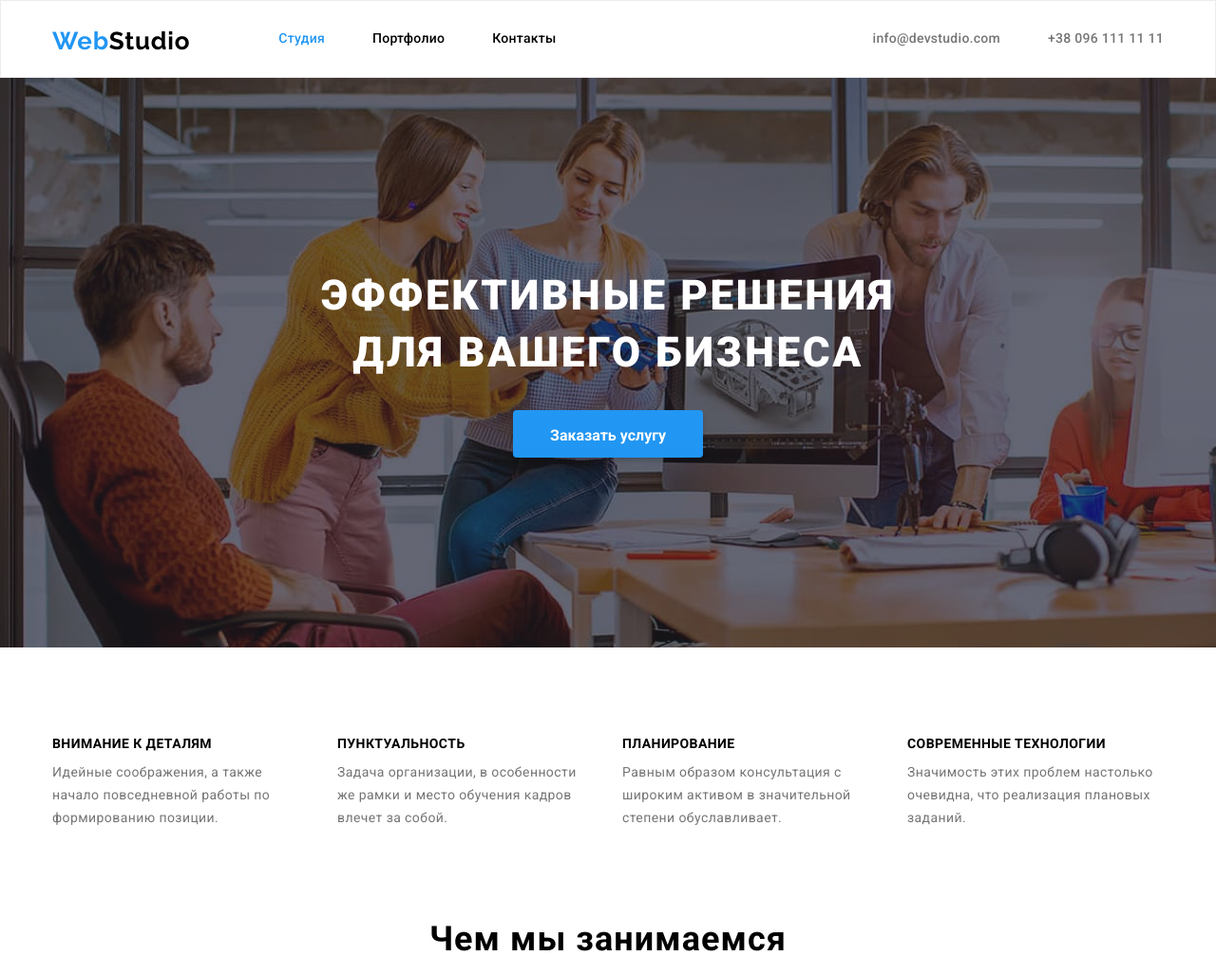
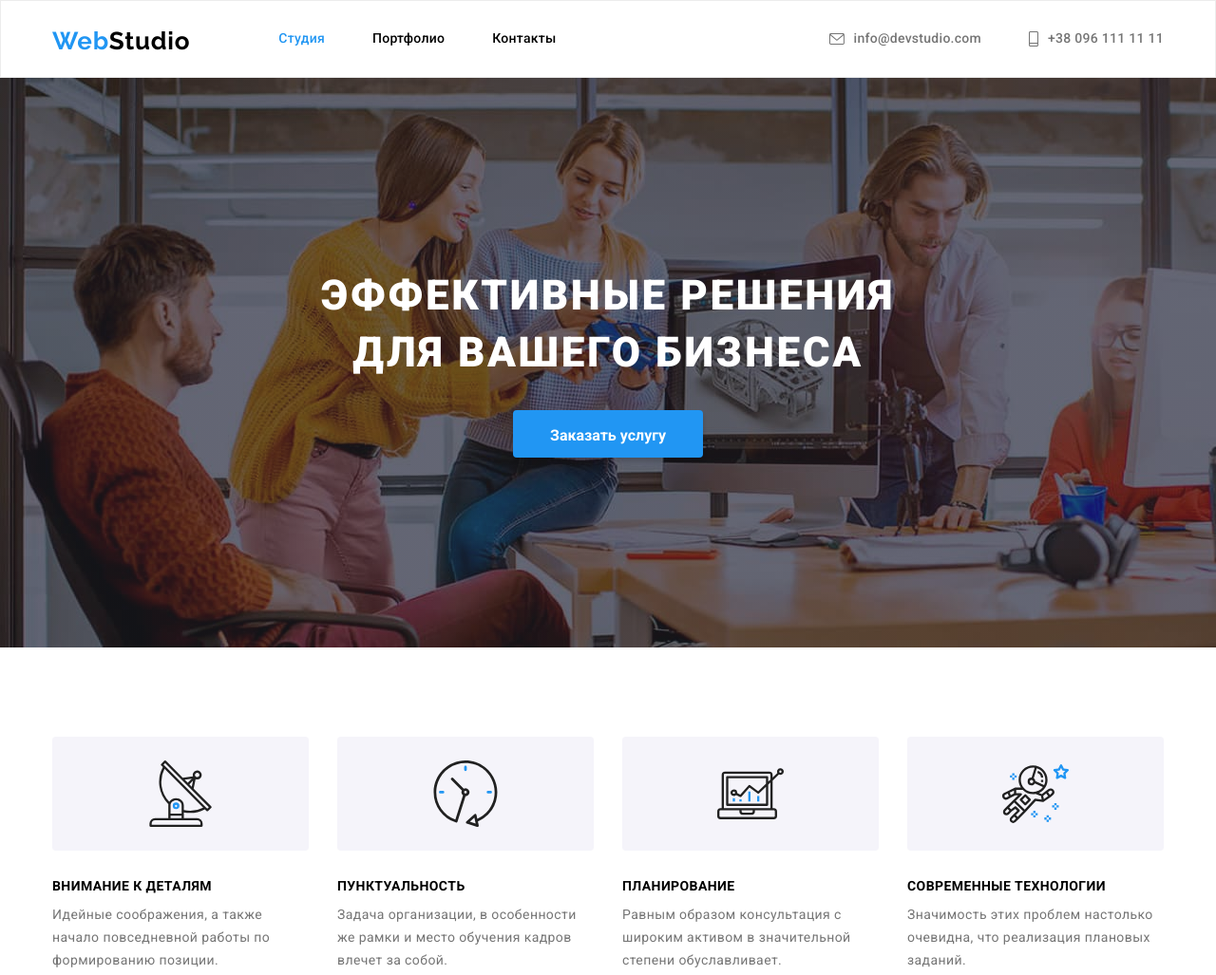
Before and after one commit to TheHoustonJr/goit-markup-hw-04, a plain HTML site: page index.html in a window 1280 px wide. Shown: the top 1027 px of the page at 95% size. Drawn offline with nearby package versions, Linux system fonts and the light colour scheme.

Commit message:
hw04-nightwork

```diff
--- a/css/styles.css
+++ b/css/styles.css
@@ -95,10 +95,19 @@ body {
   list-style-type: none;
 }
 
+.header-nav {
+  display: flex;
+}
+
 .header-list {
   display: flex;
   margin-left: 93px;
   align-items: center;
+}
+
+.header-item {
+  padding-top: 32px;
+  padding-bottom: 32px;
 }
 
 .header-list .header-item:not(:last-child) {
@@ -114,6 +123,10 @@ body {
   color: var(--blue-clr);
 }
 
+.header-mail:hover .link-svg {
+  fill: var;
+}
+
 .header-list .header-item {
   font-family: var(--main-font);
   font-weight: 500;
@@ -122,37 +135,42 @@ body {
   letter-spacing: 0.02em;
 }
 
-.header-mail,
-.header-phone {
-  color: var(--secondary-clr);
-}
-
-.header-mail:hover,
-.header-mail:focus,
-.header-phone:hover,
-.header-phone:focus {
+.header-navigation:hover,
+.header-navigation:focus {
   color: var(--blue-clr);
 }
 
-.header-info {
+.auth-nav {
+  align-items: center;
+  margin-left: auto;
+  display: flex;
+}
+
+.header-info:not(:first-child) {
+  padding-left: 50px;
+}
+
+.header-navigation {
+  color: var(--secondary-clr);
   font-family: var(--main-font);
   font-weight: 500;
   font-size: 14px;
   line-height: 1.14;
   letter-spacing: 0.02em;
-}
-
-.header-nav {
+  padding-top: 32px;
+  padding-bottom: 32px;
+  align-items: center;
   display: flex;
 }
 
-.auth-nav {
-  align-items: center;
-  margin-left: auto;
+.link-svg {
+  fill: #757575;
+  margin-right: 10px;
 }
 
-.header-nav .header-info + .header-info {
-  margin-left: 50px;
+.header-navigation:hover .link-svg,
+.header-navigation:focus .link-svg {
+  fill: var(--blue-clr);
 }
 
 /* Баннер */
@@ -248,6 +266,33 @@ body {
   margin-right: 30px;
 }
 
+.antenna::before {
+  background-image: url(../images/svg/antenna.svg);
+}
+
+.clock::before {
+  background-image: url(../images/svg/clock.svg);
+}
+
+.notebook::before {
+  background-image: url(../images/svg/notebook.svg);
+}
+
+.astronaut::before {
+  background-image: url(../images/svg/astronaut.svg);
+}
+
+.paragraph-item::before {
+  display: block;
+  content: "";
+  background-color: #f5f4fa;
+  width: 270px;
+  height: 120px;
+  background-repeat: no-repeat;
+  background-position: center;
+  margin-bottom: 30px;
+  border-radius: 4px;
+}
 /* Галерея работ */
 .hallery {
   padding-bottom: 94px;
@@ -409,6 +454,8 @@ img {
 .portfolio-btn:hover {
   color: var(--light-clr);
   background: var(--blue-clr);
+  box-shadow: 0px 3px 1px rgba(0, 0, 0, 0.1), 0px 1px 2px rgba(0, 0, 0, 0.08),
+    0px 2px 2px rgba(0, 0, 0, 0.12);
 }
 
 .portfolio-main {
--- a/index.html
+++ b/index.html
@@ -29,14 +29,24 @@
         </ul>
       </nav>
 
-      <ul class="header-nav auth-nav">
+      <ul class="auth-nav">
         <li class="header-info">
-          <a class="header-mail" href="mailto:info@devstudio.com"
-            >info@devstudio.com</a
-          >
+          <a class="header-mail header-navigation" href="mailto:info@devstudio.com">
+            <svg class="link-svg" width="16px" height="12px" >
+              <use href="./images/icons.svg#envelope">
+              </use>
+            </svg>
+            info@devstudio.com
+          </a>
         </li>
         <li class="header-info">
-          <a class="header-phone" href="tel:+380961111111">+38 096 111 11 11</a>
+          <a class="header-phone header-navigation" href="tel:+380961111111">
+            <svg class="link-svg" width="10px" height="16px">
+              <use href="./images/icons.svg#phone">
+              </use>
+            </svg>
+            +38 096 111 11 11
+          </a>
         </li>
       </ul>
     </div>
@@ -55,28 +65,28 @@
       <section class="paragraph section">
         <div class="container">
           <ul class="paragraph-list ul-paragraph list">
-          <li class="paragraph-item">
+          <li class="paragraph-item antenna">
             <h3 class="paragraph-main">ВНИМАНИЕ К ДЕТАЛЯМ</h3>
             <p class="paragraph-description">
               Идейные соображения, а также начало повседневной работы по
               формированию позиции.
             </p>
           </li>
-          <li class="paragraph-item">
+          <li class="paragraph-item clock">
             <h3 class="paragraph-main">ПУНКТУАЛЬНОСТЬ</h3>
             <p class="paragraph-description">
               Задача организации, в особенности же рамки и место обучения кадров
               влечет за собой.
             </p>
           </li>
-          <li class="paragraph-item">
+          <li class="paragraph-item notebook">
             <h3 class="paragraph-main">ПЛАНИРОВАНИЕ</h3>
             <p class="paragraph-description">
               Равным образом консультация с широким активом в значительной
               степени обуславливает.
             </p>
           </li>
-          <li class="paragraph-item">
+          <li class="paragraph-item astronaut">
             <h3 class="paragraph-main">СОВРЕМЕННЫЕ ТЕХНОЛОГИИ</h3>
             <p class="paragraph-description">
               Значимость этих проблем настолько очевидна, что реализация
```
Also changed, not shown: portfolio.html (+17 -6 lines), images/icons.svg (added), images/svg/antenna.svg (added), images/svg/astronaut.svg (added), images/svg/clock.svg (added), images/svg/notebook.svg (added).
